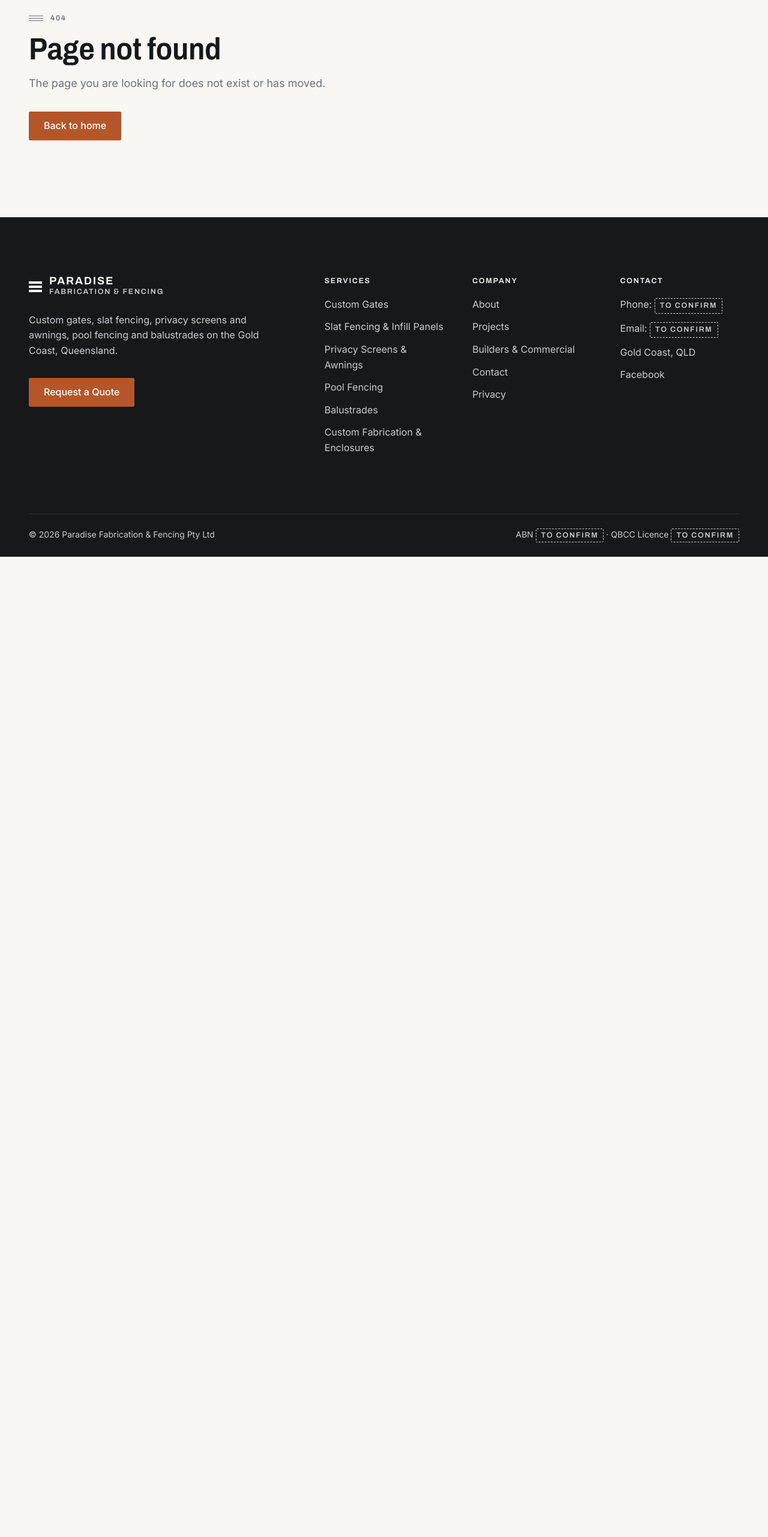
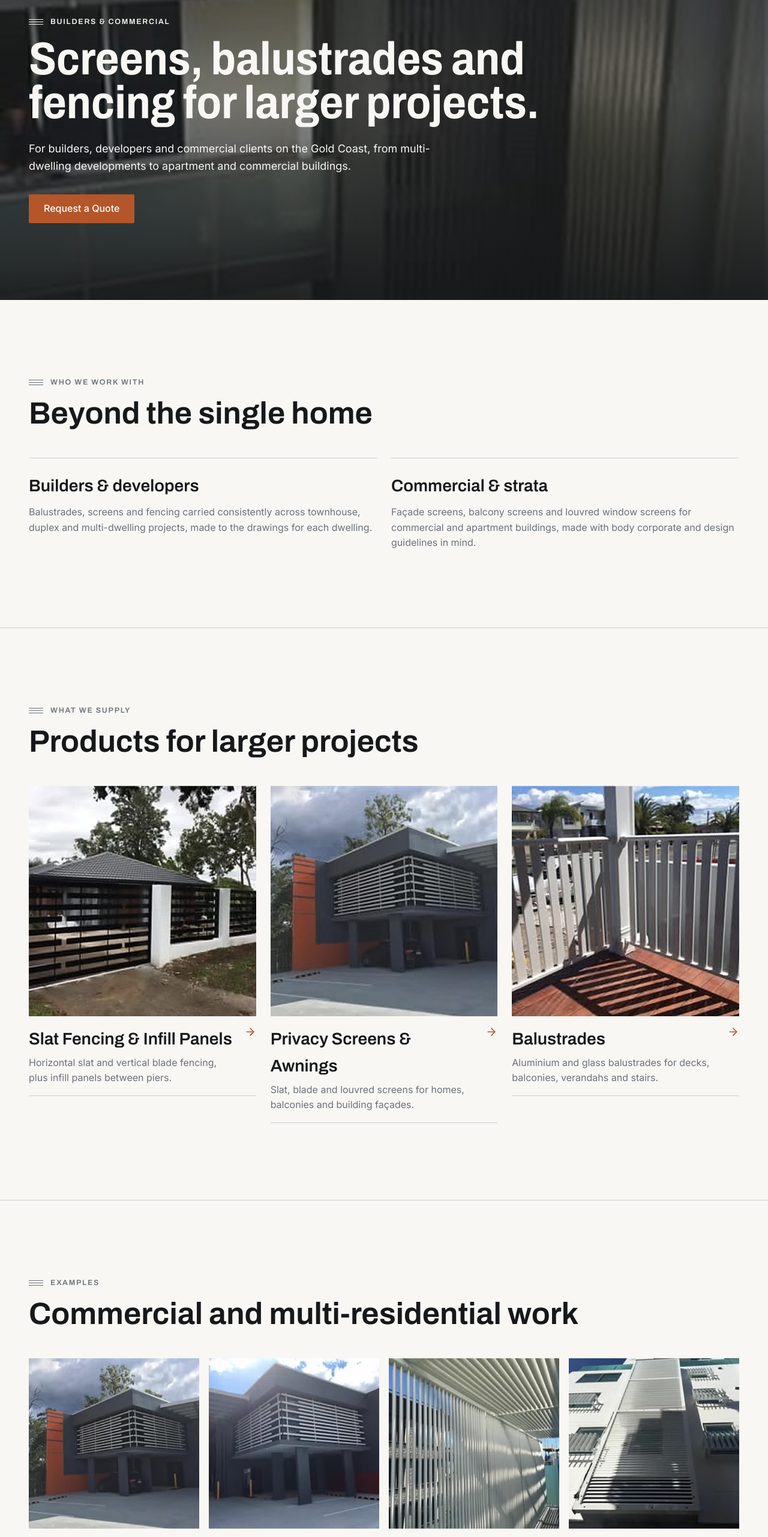
Before and after one commit to anthwal/Paradise, a Next.js app: page /builders-commercial in a window 1280 px wide. Before the commit this address had no page. Shown: the part 180-2742 px from the top of the page at 60% size. Before the commit the page ends 1108 px from the top, so only its background shows below. Built offline with nearby package versions, Linux system fonts and the light colour scheme.

Commit message:
add: builders and commercial page

```diff
--- /dev/null
+++ b/app/builders-commercial/page.tsx
@@ -0,0 +1,228 @@
+import type { Metadata } from "next";
+import { ButtonLink } from "@/components/button";
+import Container from "@/components/container";
+import CtaSection from "@/components/cta-section";
+import FaqList from "@/components/faq-list";
+import Hero from "@/components/hero";
+import PhotoGallery from "@/components/photo-gallery";
+import Reveal from "@/components/reveal";
+import SectionHeading from "@/components/section-heading";
+import ServiceTile from "@/components/service-tile";
+import { faqs, Faqs } from "@/lib/faqs/faqs";
+import { photos, Photos } from "@/lib/photos/photos";
+import { PhotoSources } from "@/lib/projects/projects";
+import { services, Services } from "@/lib/services/services";
+
+export const metadata: Metadata = {
+  title: "Builders & Commercial",
+  description:
+    "Aluminium façade screens, balcony screens and balustrades for builders, developers and commercial buildings on the Gold Coast. Send your plans for a quote.",
+};
+
+// Builder and commercial audiences (docs/03-marketing-strategy.md)
+// Content is still to be confirmed by the product owner.
+export type Audience = { title: string; text: string };
+
+export type Audiences = Audience[];
+
+const audiences: Audiences = [
+  {
+    title: "Builders & developers",
+    text: "Balustrades, screens and fencing carried consistently across townhouse, duplex and multi-dwelling projects, made to the drawings for each dwelling.",
+  },
+  {
+    title: "Commercial & strata",
+    text: "Façade screens, balcony screens and louvred window screens for commercial and apartment buildings, made with body corporate and design guidelines in mind.",
+  },
+];
+
+// What helps us quote larger projects (from the service considerations and FAQs)
+export type QuoteNeed = { title: string; text: string };
+
+export type QuoteNeeds = QuoteNeed[];
+
+const quoteNeeds: QuoteNeeds = [
+  {
+    title: "Plans or drawings",
+    text: "Architect's or engineer's drawings, or marked-up elevations showing where each item goes.",
+  },
+  {
+    title: "Scope and quantities",
+    text: "Which products, how many dwellings or levels, and any finishes or colours already specified.",
+  },
+  {
+    title: "Build program",
+    text: "Where the job sits in the build program, so fabrication and installation can be planned around it.",
+  },
+  {
+    title: "Building guidelines",
+    text: "Any body corporate, council or design guidelines the work needs to follow.",
+  },
+];
+
+// Commercial and multi-residential photos (prototype image inventory settings)
+const exampleSources: PhotoSources = [
+  "/images/awnings/screens-02.jpg",
+  "/images/awnings/screens-03.jpg",
+  "/images/awnings/screens-01.jpg",
+  "/images/awnings/screens-04.jpg",
+  "/images/awnings/screens-07.jpg",
+  "/images/awnings/screens-08.jpg",
+  "/images/balustrades/balustrade-10.jpg",
+];
+
+const examples: Photos = photos.filter((photo) =>
+  exampleSources.includes(photo.src),
+);
+
+const suppliedServices: Services = services.filter((service) =>
+  ["privacy-screens-awnings", "balustrades", "slat-fencing"].includes(
+    service.slug,
+  ),
+);
+
+const questions: Faqs = [faqs.commercial, faqs.drawings, faqs.licence];
+
+const quoteHref = "/contact?service=builders-commercial";
+
+// Builders & Commercial: B2B pathway (docs/05-website-sitemap.md, docs/06-user-journeys.md J3)
+export default function BuildersCommercialPage() {
+  return (
+    <>
+      <Hero
+        imageSrc="/images/awnings/screens-07.jpg"
+        imageAlt="Vertical blade privacy screens on apartment balconies"
+        eyebrow="Builders & Commercial"
+        title="Screens, balustrades and fencing for larger projects."
+      >
+        <p className="mt-6 max-w-2xl text-body-l">
+          For builders, developers and commercial clients on the Gold Coast,
+          from multi-dwelling developments to apartment and commercial
+          buildings.
+        </p>
+        <div className="mt-8">
+          <ButtonLink href={quoteHref}>Request a Quote</ButtonLink>
+        </div>
+      </Hero>
+
+      <section aria-labelledby="audiences-heading" className="py-18 lg:py-32">
+        <Reveal>
+          <Container>
+            <SectionHeading
+              id="audiences-heading"
+              eyebrow="Who we work with"
+              title="Beyond the single home"
+            />
+            <ul className="mt-12 grid gap-x-6 gap-y-10 md:grid-cols-2">
+              {audiences.map((audience) => (
+                <li key={audience.title} className="border-t border-alloy pt-6">
+                  <h3 className="font-display text-h3">{audience.title}</h3>
+                  <p className="mt-2 text-steel">{audience.text}</p>
+                </li>
+              ))}
+            </ul>
+          </Container>
+        </Reveal>
+      </section>
+
+      <section
+        aria-labelledby="supply-heading"
+        className="border-t border-alloy py-18 lg:py-32"
+      >
+        <Reveal>
+          <Container>
+            <SectionHeading
+              id="supply-heading"
+              eyebrow="What we supply"
+              title="Products for larger projects"
+            />
+            <ul className="mt-12 grid gap-x-6 gap-y-10 md:grid-cols-3">
+              {suppliedServices.map((service) => (
+                <li key={service.slug}>
+                  <ServiceTile
+                    href={`/services/${service.slug}`}
+                    title={service.label}
+                    image={service.image}
+                    imageAlt={service.imageAlt}
+                    sizes="(min-width: 768px) 33vw, 100vw"
+                    summary={service.summary}
+                  />
+                </li>
+              ))}
+            </ul>
+          </Container>
+        </Reveal>
+      </section>
+
+      <section
+        aria-labelledby="examples-heading"
+        className="border-t border-alloy py-18 lg:py-32"
+      >
+        <Reveal>
+          <Container>
+            <SectionHeading
+              id="examples-heading"
+              eyebrow="Examples"
+              title="Commercial and multi-residential work"
+            />
+            <PhotoGallery
+              photos={examples}
+              sizes="(min-width: 1024px) 25vw, (min-width: 768px) 33vw, 50vw"
+              className="mt-12 grid grid-cols-2 gap-4 md:grid-cols-3 lg:grid-cols-4"
+            />
+          </Container>
+        </Reveal>
+      </section>
+
+      <section
+        aria-labelledby="quote-needs-heading"
+        className="border-t border-alloy py-18 lg:py-32"
+      >
+        <Reveal>
+          <Container>
+            <SectionHeading
+              id="quote-needs-heading"
+              eyebrow="What helps us quote"
+              title="What to send us"
+            />
+            <ul className="mt-12 grid gap-x-6 gap-y-10 md:grid-cols-2 lg:grid-cols-4">
+              {quoteNeeds.map((need) => (
+                <li key={need.title} className="border-t border-alloy pt-6">
+                  <h3 className="font-display text-h3">{need.title}</h3>
+                  <p className="mt-2 text-steel">{need.text}</p>
+                </li>
+              ))}
+            </ul>
+          </Container>
+        </Reveal>
+      </section>
+
+      <section
+        aria-labelledby="questions-heading"
+        className="border-t border-alloy py-18 lg:py-32"
+      >
+        <Reveal>
+          <Container>
+            <SectionHeading
+              id="questions-heading"
+              eyebrow="Questions"
+              title="Common questions"
+            />
+            <div className="mt-8 max-w-3xl">
+              <FaqList items={questions} />
+            </div>
+          </Container>
+        </Reveal>
+      </section>
+
+      <CtaSection
+        eyebrow="Builders & Commercial"
+        title="Have a project coming up?"
+        quoteHref={quoteHref}
+      >
+        Send the plans or a short description of the scope and we&apos;ll talk
+        it through.
+      </CtaSection>
+    </>
+  );
+}
```
